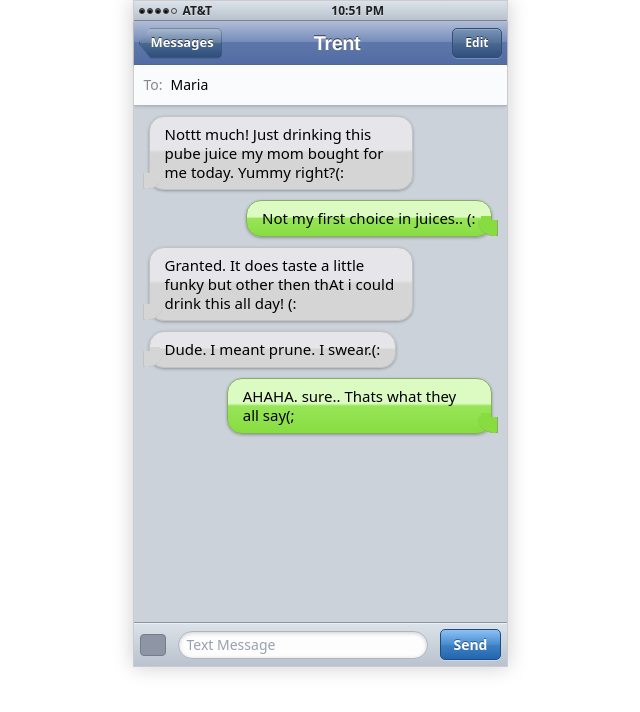
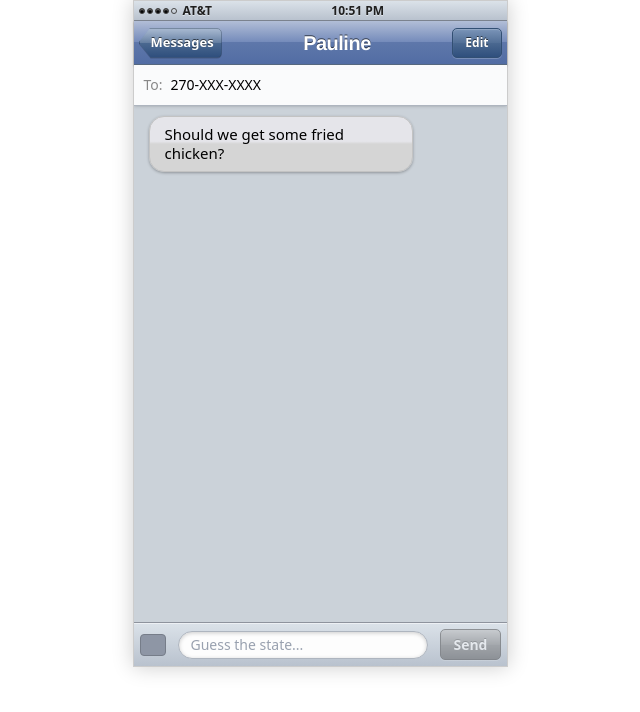
Before and after one commit to dustinmichels/area-code-expert, a Vue app in the folder app/: page / in a window 1280 px wide. Shown: the top 712 px of the page, without its empty margins (320-960 px from the left). Built offline with nearby package versions, Linux system fonts and the light colour scheme; the HTML template or start-up script is replaced by a standard one.

Commit message:
hey we have a game

```diff
--- a/app/package.json
+++ b/app/package.json
@@ -16,6 +16,7 @@
   },
   "dependencies": {
     "@tailwindcss/vite": "^4.1.18",
+    "gsap": "^3.14.2",
     "tailwindcss": "^4.1.18",
     "vue": "^3.5.26"
   },
--- /dev/null
+++ b/app/public/data/data.json
@@ -0,0 +1,4 @@
+[
+    {"name": "Tom", "areaCode": "413", "state": "MA", "message": "How about them Patriots?"},
+    {"name": "Pauline", "areaCode": "270", "state": "KY", "message": "Should we get some fried chicken?"}
+]
--- /dev/null
+++ b/app/src/assets/states.json
@@ -0,0 +1,204 @@
+{
+  "states": [
+    {
+      "name": "Alabama",
+      "code": "AL"
+    },
+    {
+      "name": "Alaska",
+      "code": "AK"
+    },
+    {
+      "name": "Arizona",
+      "code": "AZ"
+    },
+    {
+      "name": "Arkansas",
+      "code": "AR"
+    },
+    {
+      "name": "California",
+      "code": "CA"
+    },
+    {
+      "name": "Colorado",
+      "code": "CO"
+    },
+    {
+      "name": "Connecticut",
+      "code": "CT"
+    },
+    {
+      "name": "Delaware",
+      "code": "DE"
+    },
+    {
+      "name": "Florida",
+      "code": "FL"
+    },
+    {
+      "name": "Georgia",
+      "code": "GA"
+    },
+    {
+      "name": "Hawaii",
+      "code": "HI"
+    },
+    {
+      "name": "Idaho",
+      "code": "ID"
+    },
+    {
+      "name": "Illinois",
+      "code": "IL"
+    },
+    {
+      "name": "Indiana",
+      "code": "IN"
+    },
+    {
+      "name": "Iowa",
+      "code": "IA"
+    },
+    {
+      "name": "Kansas",
+      "code": "KS"
+    },
+    {
+      "name": "Kentucky",
+      "code": "KY"
+    },
+    {
+      "name": "Louisiana",
+      "code": "LA"
+    },
+    {
+      "name": "Maine",
+      "code": "ME"
+    },
+    {
+      "name": "Maryland",
+      "code": "MD"
+    },
+    {
+      "name": "Massachusetts",
+      "code": "MA"
+    },
+    {
+      "name": "Michigan",
+      "code": "MI"
+    },
+    {
+      "name": "Minnesota",
+      "code": "MN"
+    },
+    {
+      "name": "Mississippi",
+      "code": "MS"
+    },
+    {
+      "name": "Missouri",
+      "code": "MO"
+    },
+    {
+      "name": "Montana",
+      "code": "MT"
+    },
+    {
+      "name": "Nebraska",
+      "code": "NE"
+    },
+    {
+      "name": "Nevada",
+      "code": "NV"
+    },
+    {
+      "name": "New Hampshire",
+      "code": "NH"
+    },
+    {
+      "name": "New Jersey",
+      "code": "NJ"
+    },
+    {
+      "name": "New Mexico",
+      "code": "NM"
+    },
+    {
+      "name": "New York",
+      "code": "NY"
+    },
+    {
+      "name": "North Carolina",
+      "code": "NC"
+    },
+    {
+      "name": "North Dakota",
+      "code": "ND"
+    },
+    {
+      "name": "Ohio",
+      "code": "OH"
+    },
+    {
+      "name": "Oklahoma",
+      "code": "OK"
+    },
+    {
+      "name": "Oregon",
+      "code": "OR"
+    },
+    {
+      "name": "Pennsylvania",
+      "code": "PA"
+    },
+    {
+      "name": "Rhode Island",
+      "code": "RI"
+    },
+    {
+      "name": "South Carolina",
+      "code": "SC"
+    },
+    {
+      "name": "South Dakota",
+      "code": "SD"
+    },
+    {
+      "name": "Tennessee",
+      "code": "TN"
+    },
+    {
+      "name": "Texas",
+      "code": "TX"
+    },
+    {
+      "name": "Utah",
+      "code": "UT"
+    },
+    {
+      "name": "Vermont",
+      "code": "VT"
+    },
+    {
+      "name": "Virginia",
+      "code": "VA"
+    },
+    {
+      "name": "Washington",
+      "code": "WA"
+    },
+    {
+      "name": "West Virginia",
+      "code": "WV"
+    },
+    {
+      "name": "Wisconsin",
+      "code": "WI"
+    },
+    {
+      "name": "Wyoming",
+      "code": "WY"
+    }
+  ]
+}
--- a/app/src/components/RetroText.vue
+++ b/app/src/components/RetroText.vue
@@ -1,5 +1,96 @@
 <script setup lang="ts">
-// Logic can be added here if needed
+import { ref, onMounted, computed } from 'vue'
+import statesData from '../assets/states.json'
+
+interface ContactData {
+  name: string
+  areaCode: string
+  state: string
+  message: string
+}
+
+const contact = ref<ContactData | null>(null)
+const userInput = ref('')
+
+interface Message {
+  id: number
+  text: string
+  isUser: boolean
+}
+
+const messages = ref<Message[]>([])
+
+const states = statesData.states
+
+onMounted(async () => {
+  try {
+    const response = await fetch('/data/data.json')
+    const data = await response.json()
+    if (data && data.length > 0) {
+      const randomIndex = Math.floor(Math.random() * data.length)
+      contact.value = data[randomIndex]
+      if (contact.value) {
+        messages.value = [
+          {
+            id: Date.now(),
+            text: contact.value.message,
+            isUser: false,
+          },
+        ]
+      }
+    }
+  } catch (error) {
+    console.error('Failed to load data:', error)
+  }
+})
+
+const formattedPhone = computed(() => {
+  if (!contact.value) return ''
+  return `${contact.value.areaCode}-XXX-XXXX`
+})
+
+const filteredStates = computed(() => {
+  if (!userInput.value) return []
+  const input = userInput.value.toLowerCase()
+  // Don't show suggestions if the input is exactly a state name
+  if (states.some((s) => s.name.toLowerCase() === input)) return []
+  return states.filter((s) => s.name.toLowerCase().includes(input))
+})
+
+const isValidState = computed(() => {
+  return states.some((s) => s.name.toLowerCase() === userInput.value.toLowerCase())
+})
+
+const selectState = (name: string) => {
+  userInput.value = name
+}
+
+const sendMessage = () => {
+  if (!userInput.value || !contact.value) return
+
+  // 1. Add user message
+  messages.value.push({
+    id: Date.now(),
+    text: userInput.value,
+    isUser: true,
+  })
+
+  // 2. Check correctness
+  const guessedState = states.find((s) => s.name.toLowerCase() === userInput.value.toLowerCase())
+  const isCorrect = guessedState?.code === contact.value.state
+
+  // 3. Add response
+  setTimeout(() => {
+    messages.value.push({
+      id: Date.now() + 1,
+      text: isCorrect ? 'Correct!' : 'Incorrect',
+      isUser: false,
+    })
+  }, 500)
+
+  // 4. Clear input
+  userInput.value = ''
+}
 </script>
 
 <template>
@@ -77,7 +168,7 @@
       <h1
         class="text-[20px] font-bold m-0 [text-shadow:0_-1px_0_rgba(0,0,0,0.6)] flex-1 text-center font-['Helvetica_Neue'] tracking-tight"
       >
-        Trent
+        {{ contact?.name || '...' }}
       </h1>
 
       <!-- Edit Button -->
@@ -95,121 +186,98 @@
         class="bg-[rgba(255,255,255,0.9)] p-[10px] border-b border-[#aeb5bf] text-sm flex items-center z-10 shadow-sm backdrop-blur-sm sticky top-0"
       >
         <h2 class="m-0 font-normal text-[#888] flex gap-2">
-          To: <span class="text-black font-normal">Maria</span>
+          To: <span class="text-black font-normal">{{ formattedPhone }}</span>
         </h2>
       </div>
 
-      <div class="p-[10px] flex flex-col gap-[10px] overflow-y-auto pb-4">
-        <!-- RECEIVED (Grey) Bubble 1 -->
+      <div class="p-[10px] flex flex-col gap-[10px] overflow-y-auto pb-4" v-if="contact">
         <div
-          class="max-w-[75%] w-fit px-[15px] py-[8px] rounded-[15px] text-[15px] leading-tight relative shadow-[0_1px_3px_rgba(0,0,0,0.3)] bg-[linear-gradient(to_bottom,#e5e5ea_0%,#e5e5ea_45%,#d5d5d5_50%,#d5d5d5_100%)] text-black self-start border border-[#c3c3c3] ml-[5px]"
+          v-for="msg in messages"
+          :key="msg.id"
+          class="max-w-[75%] w-fit px-[15px] py-[8px] rounded-[15px] text-[15px] leading-tight relative shadow-[0_1px_3px_rgba(0,0,0,0.3)] text-black border"
+          :class="[
+            msg.isUser
+              ? 'self-end mr-[5px] bg-[linear-gradient(to_bottom,#d9f7be_0%,#d9f7be_45%,#b5e884_50%,#b5e884_100%)] border-[#92c661]'
+              : 'self-start ml-[5px] bg-[linear-gradient(to_bottom,#e5e5ea_0%,#e5e5ea_45%,#d5d5d5_50%,#d5d5d5_100%)] border-[#c3c3c3]',
+          ]"
         >
-          <p class="m-0 font-normal">
-            Nottt much! Just drinking this pube juice my mom bought for me today. Yummy right?(:
-          </p>
-          <!-- Grey Tail -->
+          <p class="m-0 font-normal">{{ msg.text }}</p>
+
+          <!-- Tail (SVG) -->
+          <!-- Received (Left) -->
           <div
-            class="absolute bottom-[0px] left-[-7px] w-[20px] h-[16px] bg-[#d5d5d5] rounded-br-[15px] border-b border-l border-[#c3c3c3]"
-          ></div>
+            v-if="!msg.isUser"
+            class="absolute bottom-0 left-[-9px] w-[20px] h-[20px] z-[-1] overflow-hidden"
+          >
+            <svg
+              width="20"
+              height="20"
+              viewBox="0 0 20 20"
+              fill="none"
+              xmlns="http://www.w3.org/2000/svg"
+            >
+              <path d="M20 20H0C10 20 18 10 20 0V20Z" fill="#d5d5d5" />
+              <path d="M0 20C10 20 18 10 20 0" stroke="#c3c3c3" stroke-width="1" />
+              <line x1="0" y1="20" x2="20" y2="20" stroke="#c3c3c3" stroke-width="1" />
+            </svg>
+          </div>
+
+          <!-- Sent (Right) -->
           <div
-            class="absolute bottom-[0px] left-[-4px] w-[10px] h-[16px] bg-[#d5d5d5] rounded-br-[10px] z-10"
-          ></div>
-          <div
-            class="absolute bottom-0 left-[-15px] w-[15px] h-[20px] rounded-br-[20px]"
-            style="background: transparent; box-shadow: 10px 0 0 #d5d5d5"
-          ></div>
-        </div>
-
-        <!-- SENT (Green) Bubble 1 -->
-        <div
-          class="max-w-[75%] w-fit px-[15px] py-[8px] rounded-[15px] text-[15px] leading-tight relative shadow-[0_1px_3px_rgba(0,0,0,0.3)] bg-[linear-gradient(to_bottom,#dcfbc3_0%,#dcfbc3_45%,#98e558_50%,#87dd40_100%)] text-black self-end border border-[#89ad65] mr-[5px]"
-        >
-          <p class="m-0 font-normal">Not my first choice in juices.. (:</p>
-          <!-- Green Tail -->
-          <div
-            class="absolute bottom-[0px] right-[-7px] w-[20px] h-[16px] bg-[#87dd40] rounded-bl-[15px] border-b border-r border-[#89ad65]"
-          ></div>
-          <div
-            class="absolute bottom-[0px] right-[-4px] w-[10px] h-[16px] bg-[#87dd40] rounded-bl-[10px] z-10"
-          ></div>
-          <div
-            class="absolute bottom-0 right-[-15px] w-[15px] h-[20px] rounded-bl-[20px]"
-            style="background: transparent; box-shadow: -10px 0 0 #87dd40"
-          ></div>
-        </div>
-
-        <!-- RECEIVED (Grey) Bubble 2 -->
-        <div
-          class="max-w-[75%] w-fit px-[15px] py-[8px] rounded-[15px] text-[15px] leading-tight relative shadow-[0_1px_3px_rgba(0,0,0,0.3)] bg-[linear-gradient(to_bottom,#e5e5ea_0%,#e5e5ea_45%,#d5d5d5_50%,#d5d5d5_100%)] text-black self-start border border-[#c3c3c3] ml-[5px]"
-        >
-          <p class="m-0 font-normal">
-            Granted. It does taste a little funky but other then thAt i could drink this all day! (:
-          </p>
-          <div
-            class="absolute bottom-[0px] left-[-7px] w-[20px] h-[16px] bg-[#d5d5d5] rounded-br-[15px] border-b border-l border-[#c3c3c3]"
-          ></div>
-          <div
-            class="absolute bottom-[0px] left-[-4px] w-[10px] h-[16px] bg-[#d5d5d5] rounded-br-[10px] z-10"
-          ></div>
-          <div
-            class="absolute bottom-0 left-[-15px] w-[15px] h-[20px] rounded-br-[20px]"
-            style="background: transparent; box-shadow: 10px 0 0 #d5d5d5"
-          ></div>
-        </div>
-
-        <!-- RECEIVED (Grey) Bubble 3 -->
-        <div
-          class="max-w-[75%] w-fit px-[15px] py-[8px] rounded-[15px] text-[15px] leading-tight relative shadow-[0_1px_3px_rgba(0,0,0,0.3)] bg-[linear-gradient(to_bottom,#e5e5ea_0%,#e5e5ea_45%,#d5d5d5_50%,#d5d5d5_100%)] text-black self-start border border-[#c3c3c3] ml-[5px]"
-        >
-          <p class="m-0 font-normal">Dude. I meant prune. I swear.(:</p>
-          <div
-            class="absolute bottom-[0px] left-[-7px] w-[20px] h-[16px] bg-[#d5d5d5] rounded-br-[15px] border-b border-l border-[#c3c3c3]"
-          ></div>
-          <div
-            class="absolute bottom-[0px] left-[-4px] w-[10px] h-[16px] bg-[#d5d5d5] rounded-br-[10px] z-10"
-          ></div>
-          <div
-            class="absolute bottom-0 left-[-15px] w-[15px] h-[20px] rounded-br-[20px]"
-            style="background: transparent; box-shadow: 10px 0 0 #d5d5d5"
-          ></div>
-        </div>
-
-        <!-- SENT (Green) Bubble 2 -->
-        <div
-          class="max-w-[75%] w-fit px-[15px] py-[8px] rounded-[15px] text-[15px] leading-tight relative shadow-[0_1px_3px_rgba(0,0,0,0.3)] bg-[linear-gradient(to_bottom,#dcfbc3_0%,#dcfbc3_45%,#98e558_50%,#87dd40_100%)] text-black self-end border border-[#89ad65] mr-[5px]"
-        >
-          <p class="m-0 font-normal">AHAHA. sure.. Thats what they all say(;</p>
-          <div
-            class="absolute bottom-[0px] right-[-7px] w-[20px] h-[16px] bg-[#87dd40] rounded-bl-[15px] border-b border-r border-[#89ad65]"
-          ></div>
-          <div
-            class="absolute bottom-[0px] right-[-4px] w-[10px] h-[16px] bg-[#87dd40] rounded-bl-[10px] z-10"
-          ></div>
-          <div
-            class="absolute bottom-0 right-[-15px] w-[15px] h-[20px] rounded-bl-[20px]"
-            style="background: transparent; box-shadow: -10px 0 0 #87dd40"
-          ></div>
+            v-else
+            class="absolute bottom-0 right-[-9px] w-[20px] h-[20px] z-[-1] overflow-hidden transform scale-x-[-1]"
+          >
+            <svg
+              width="20"
+              height="20"
+              viewBox="0 0 20 20"
+              fill="none"
+              xmlns="http://www.w3.org/2000/svg"
+            >
+              <path d="M20 20H0C10 20 18 10 20 0V20Z" fill="#b5e884" />
+              <path d="M0 20C10 20 18 10 20 0" stroke="#92c661" stroke-width="1" />
+              <line x1="0" y1="20" x2="20" y2="20" stroke="#92c661" stroke-width="1" />
+            </svg>
+          </div>
         </div>
       </div>
     </div>
 
     <!-- Footer / Input Area -->
     <div
-      class="h-[44px] bg-[linear-gradient(to_bottom,#dbe2e9_0%,#b9c2ce_100%)] flex items-center px-[6px] border-t border-[#8e939d] shadow-[inset_0_1px_0_rgba(255,255,255,0.5)]"
+      class="h-[44px] bg-[linear-gradient(to_bottom,#dbe2e9_0%,#b9c2ce_100%)] flex items-center px-[6px] border-t border-[#8e939d] shadow-[inset_0_1px_0_rgba(255,255,255,0.5)] relative"
     >
       <div
         class="camera-btn w-[26px] h-[22px] bg-[#8e96a5] rounded mr-2 border border-[#767d89]"
       ></div>
-      <!-- Placeholder -->
 
+      <!-- Suggestions List -->
       <div
-        class="flex-1 h-[28px] bg-[#fdfdfd] border border-[#aeb5bf] rounded-[14px] mx-[4px] shadow-[inset_0_1px_4px_rgba(0,0,0,0.2)] flex items-center px-2"
+        v-if="filteredStates.length > 0"
+        class="absolute bottom-full mb-1 left-0 w-full bg-white/90 backdrop-blur-sm border border-gray-400 rounded-t-md max-h-[200px] overflow-y-auto z-50 shadow-lg"
       >
-        <span class="text-gray-400 text-sm">Text Message</span>
+        <div
+          v-for="state in filteredStates"
+          :key="state.code"
+          @mousedown.prevent="selectState(state.name)"
+          class="px-4 py-2 border-b border-gray-200 last:border-0 hover:bg-[#007aff] hover:text-white cursor-pointer text-sm font-medium text-black transition-colors"
+        >
+          {{ state.name }}
+        </div>
       </div>
 
+      <input
+        v-model="userInput"
+        type="text"
+        placeholder="Guess the state..."
+        @keyup.enter="isValidState && sendMessage()"
+        class="flex-1 h-[28px] bg-[#fdfdfd] border border-[#aeb5bf] rounded-[14px] mx-[4px] shadow-[inset_0_1px_4px_rgba(0,0,0,0.2)] px-3 text-sm outline-none placeholder-gray-400"
+      />
+
       <button
-        class="ml-2 border border-[#1d4d80] rounded-[5px] text-white font-bold text-[14px] px-[12px] py-[4px] shadow-[0_1px_0_rgba(255,255,255,0.3)] bg-[linear-gradient(to_bottom,#8ec1f6_0%,#468ccf_50%,#4081c0_51%,#2166b1_100%)] [text-shadow:0_-1px_0_rgba(0,0,0,0.4)] disabled:opacity-50"
+        :disabled="!isValidState"
+        @click="sendMessage"
+        class="ml-2 border border-[#1d4d80] rounded-[5px] text-white font-bold text-[14px] px-[12px] py-[4px] shadow-[0_1px_0_rgba(255,255,255,0.3)] bg-[linear-gradient(to_bottom,#8ec1f6_0%,#468ccf_50%,#4081c0_51%,#2166b1_100%)] [text-shadow:0_-1px_0_rgba(0,0,0,0.4)] disabled:opacity-50 disabled:grayscale disabled:cursor-not-allowed"
       >
         Send
       </button>
```
Also changed, not shown: 1 other file (tests, documents, lock files or other folders).
